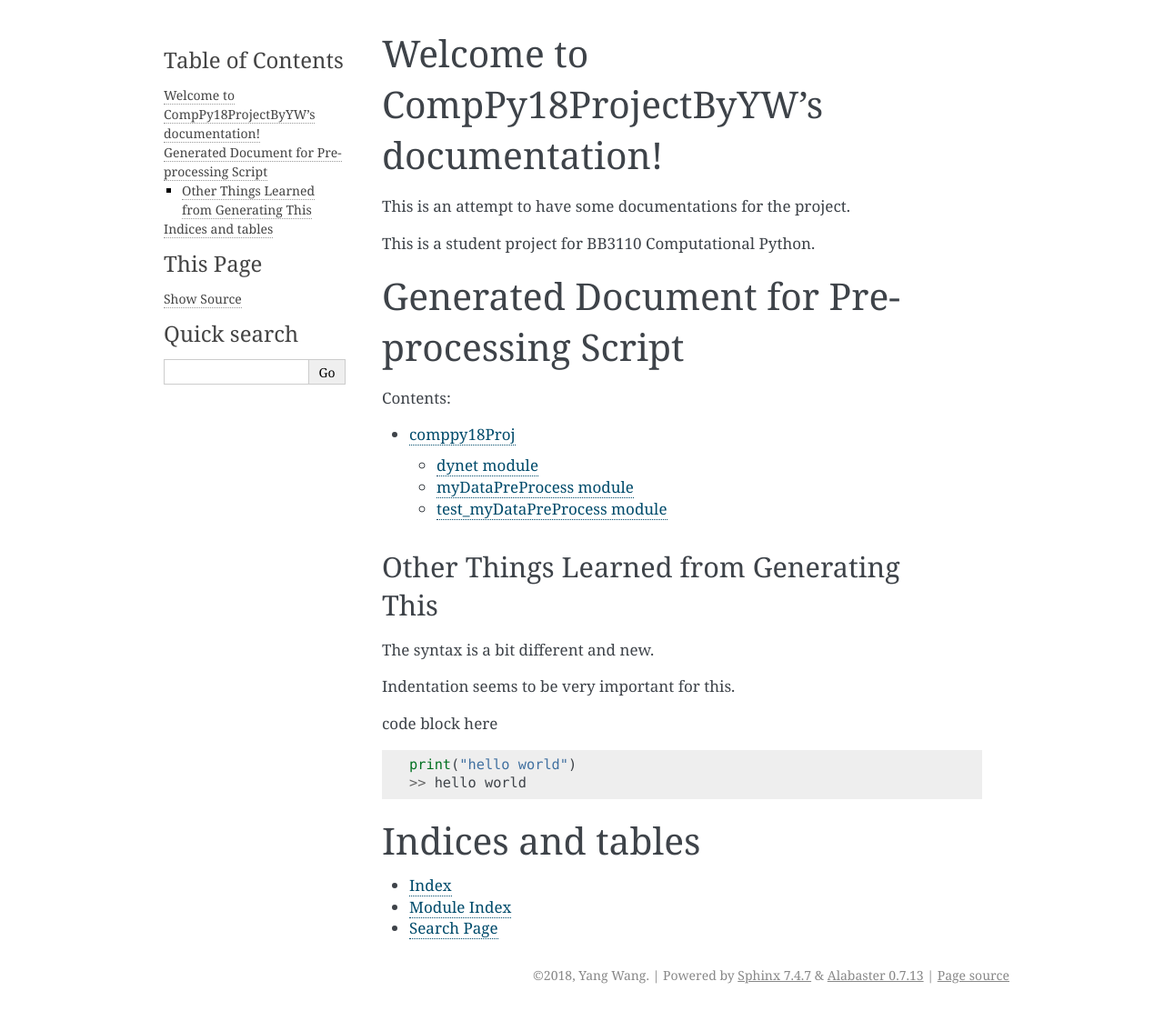
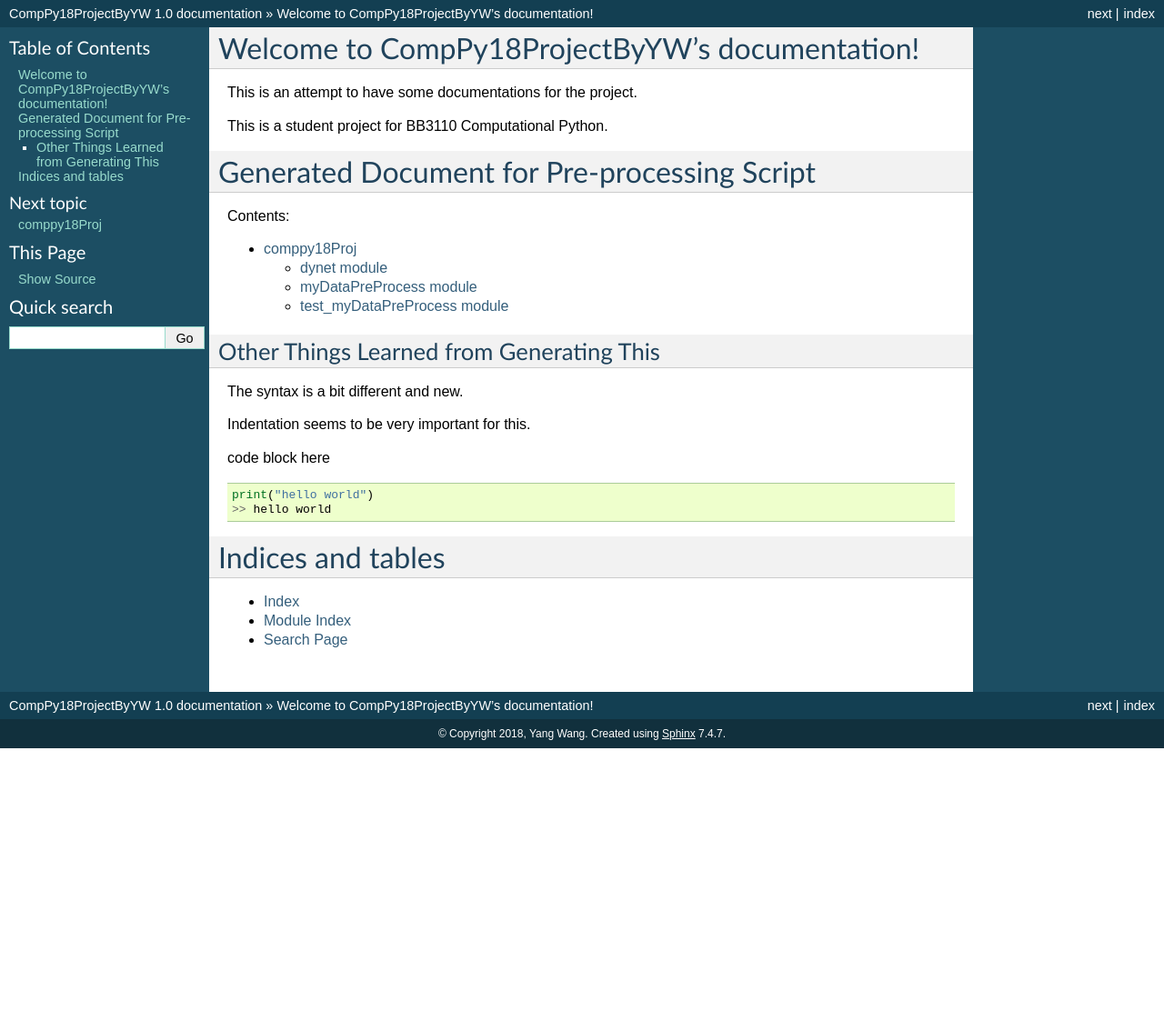
Before and after one commit to easyt0re/comppy18Proj, a Sphinx documentation site: the page built from doc/source/index.rst, in a window 1280 px wide. Shown: the whole page at 91% size. Built offline with Sphinx 7.4.7, drawn with Linux system fonts in a browser that asks for light colours; after the commit the page ends 900 px from its top, so only the background shows below that.

```diff
--- a/doc/source/conf.py
+++ b/doc/source/conf.py
@@ -78,8 +78,8 @@ pygments_style = 'sphinx'
 # The theme to use for HTML and HTML Help pages.  See the documentation for
 # a list of builtin themes.
 #
-html_theme = 'alabaster'
-# html_theme = 'default'
+# html_theme = 'alabaster'
+html_theme = 'default'
 
 # Theme options are theme-specific and customize the look and feel of a theme
 # further.  For a list of options available for each theme, see the
@@ -162,7 +162,7 @@ texinfo_documents = [
 
 # -- Extension configuration -------------------------------------------------
 # added by YW to bypass importError
-autodoc_mock_imports = ['torch']
+autodoc_mock_imports = ['torch', 'pandas', 'numpy', 'torchvision']
 
 # -- Options for todo extension ----------------------------------------------
 
```
